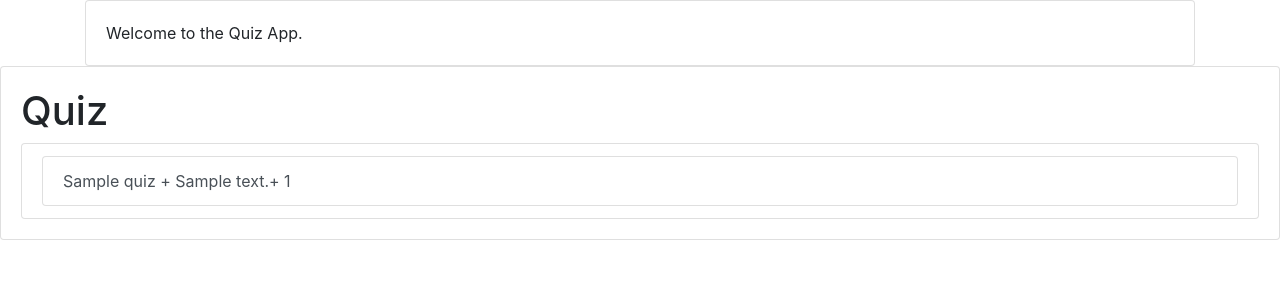
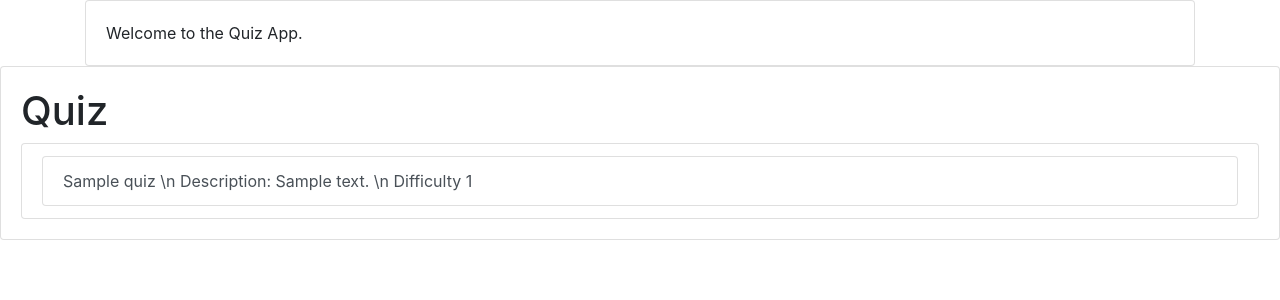
Before and after one commit to ICARUS343/DjangoModule, a Django app: page /quizApp/ in a window 1280 px wide. Shown: the top 300 px of the page. Run offline with Django 3.2, Linux system fonts and the light colour scheme; tables that the repository leaves empty hold one stand-in row (values such as "Sample post"); some libraries are stand-ins or nearby versions.

Commit message:
More to list

```diff
--- a/quizApp/templates/quizApp/index.html
+++ b/quizApp/templates/quizApp/index.html
@@ -29,7 +29,7 @@
             <ul class="list-group">
                 {% for Quiz in latest_quiz_list %}
                     <li class="list-group-item"><a href="#"
-                                                   class="list-group-item list-group-item-action">{{ Quiz.quiz_title }} + {{Quiz.quiz_description}}+ {{ Quiz.quiz_difficulty }}</a>
+                                                   class="list-group-item list-group-item-action">{{ Quiz.quiz_title }} \n Description: {{Quiz.quiz_description}} \n Difficulty {{ Quiz.quiz_difficulty }}</a>
                     </li>
                 {% empty %}
                     <li class="list-group-item">No articles yet.</li>
```
